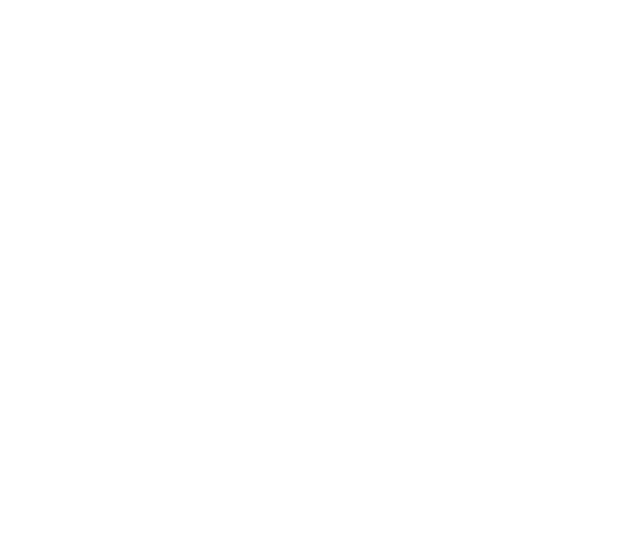
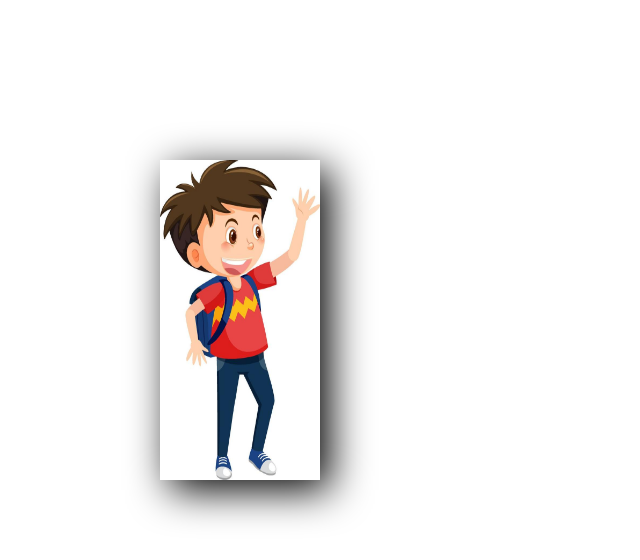
Before and after one commit to MuhammadAmmarAtique/Tricks_html_css_js, a plain HTML site: page Trick-9/index9.html in a window 1280 px wide. Shown: the whole page, without its empty margins (0-640 px from the left). Drawn offline with Linux system fonts and the light colour scheme.

Commit message:
Learned trick 9

```diff
--- a/Trick-9/index9.html
+++ b/Trick-9/index9.html
@@ -1,4 +1,4 @@
-<!--  -->
+<!-- Text shadow, box shadow, Now learned image shadow here -->
 
 <!DOCTYPE html>
 <html lang="en">
@@ -9,6 +9,6 @@
     <link rel="stylesheet" href="style9.css">
 </head>
 <body>
-
+    <img src="cartoon.jpg" alt="A cartoon pic">
 </body>
 </html>
--- a/Trick-9/style9.css
+++ b/Trick-9/style9.css
@@ -0,0 +1,27 @@
+/* CSS Boiler plate */
+*{
+    margin: 0;
+    padding: 0;
+    box-sizing: border-box;
+ }
+html , body
+{
+height: 100%;
+width: 100%;
+}
+/* Main styling starts here */
+
+img
+{
+    margin: 10rem;
+    height: 20rem;
+    width: 10rem;
+    /* box-shadow: 10px 10px 20px black; */
+    filter: drop-shadow(10px 10px 20px black);
+}
+
+
+/* (filter: drop-shadow) gives result like box-sahdow if image is truly transparent in this case its not, also it works
+similar like box-shadow */
+
+/* result is not like what i wanted, b/c odf image. */
```
Also changed, not shown: Trick-9/cartoon.jpg (added).
